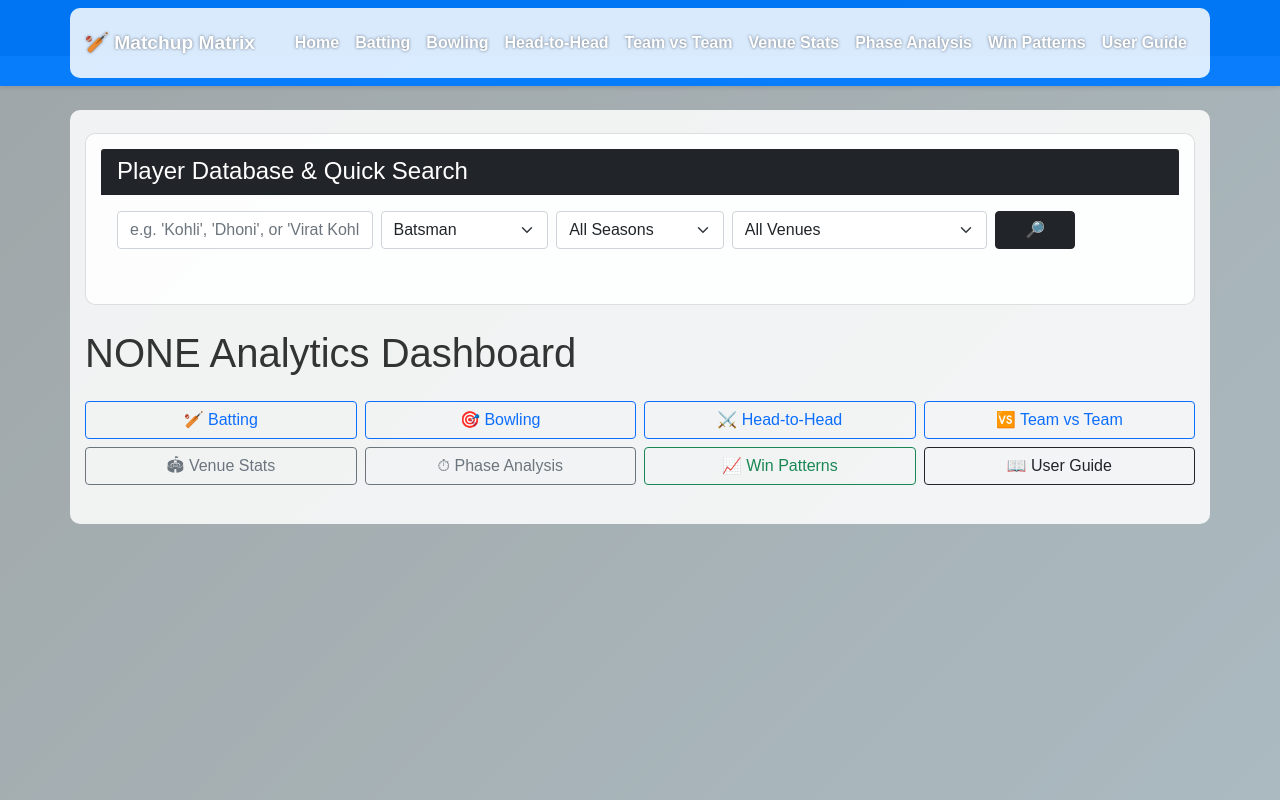
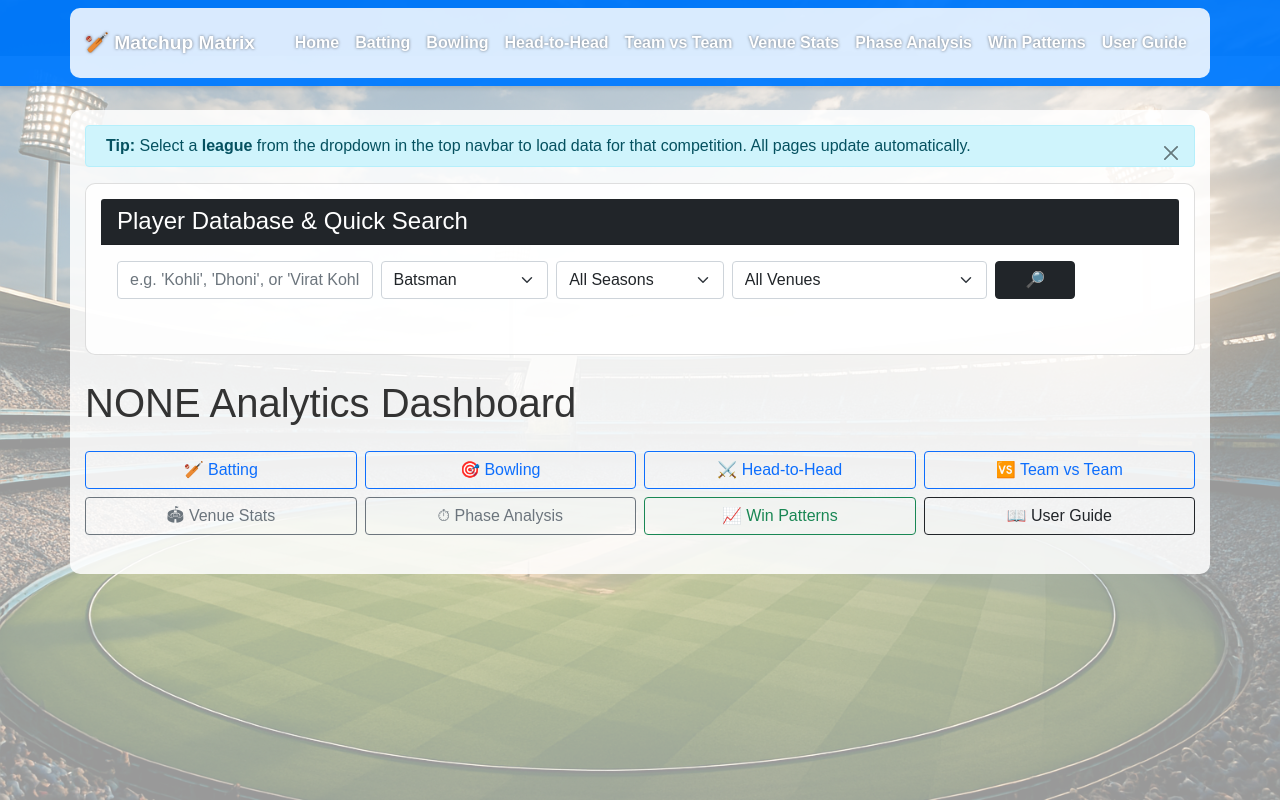
Before and after one commit to Jeetibp/-Matchup-Matrix, a Flask app: page / in a window 1280 px wide. Run offline with Flask 3, Linux system fonts and the light colour scheme; data that the repository does not hold is empty.

Commit message:
feat: add league selection tip banner on all pages

```diff
--- a/static/css/style.css
+++ b/static/css/style.css
@@ -1,5 +1,8 @@
 body {
-  background: linear-gradient(135deg, #0f2027 0%, #203a43 50%, #2c5364 100%);
+  background-image: url('background.png');
+  background-size: cover;
+  background-repeat: no-repeat;
+  background-position: center;
   background-attachment: fixed;
   background-color: #1a2a3a;
   position: relative;
--- a/templates/base.html
+++ b/templates/base.html
@@ -118,6 +118,11 @@
         </div>
     </nav>
     <div class="container mt-4">
+        <div class="alert alert-info alert-dismissible fade show py-2 px-3 mb-3" role="alert" id="league-hint">
+          <i class="fas fa-info-circle me-1"></i>
+          <strong>Tip:</strong> Select a <strong>league</strong> from the dropdown in the top navbar to load data for that competition. All pages update automatically.
+          <button type="button" class="btn-close btn-sm" data-bs-dismiss="alert" aria-label="Close"></button>
+        </div>
         {% block content %}{% endblock %}
     </div>
     <script src="https://cdn.jsdelivr.net/npm/bootstrap@5.1.3/dist/js/bootstrap.bundle.min.js"></script>
```
